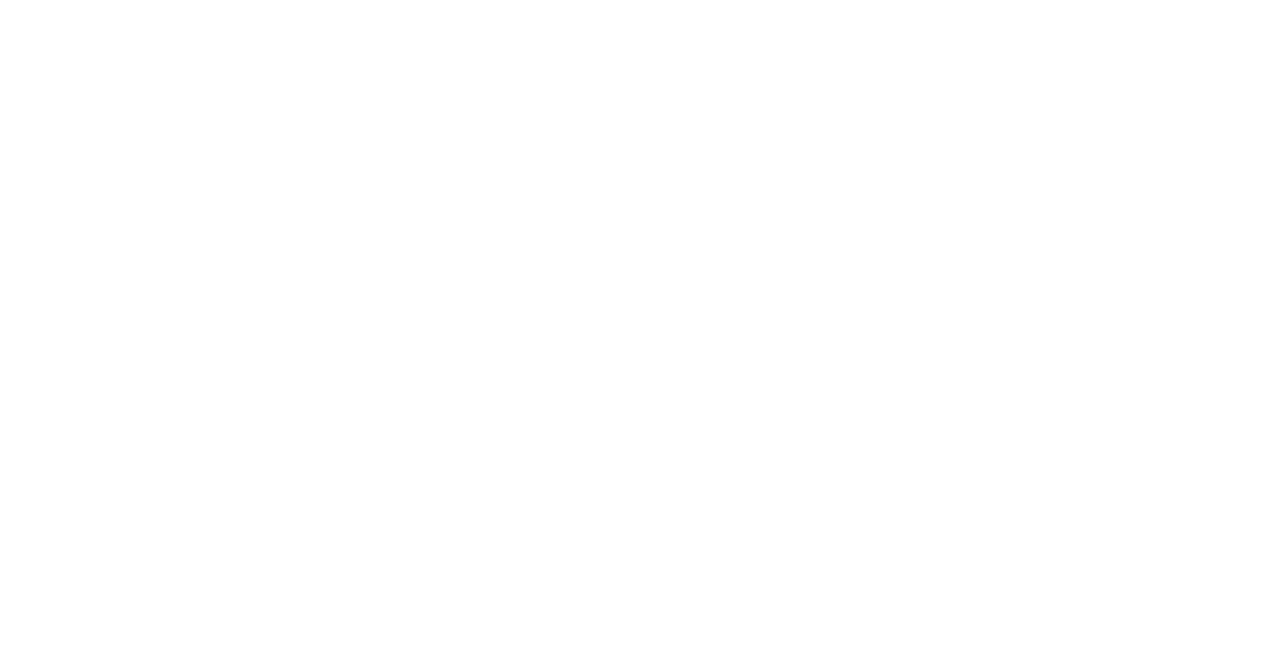
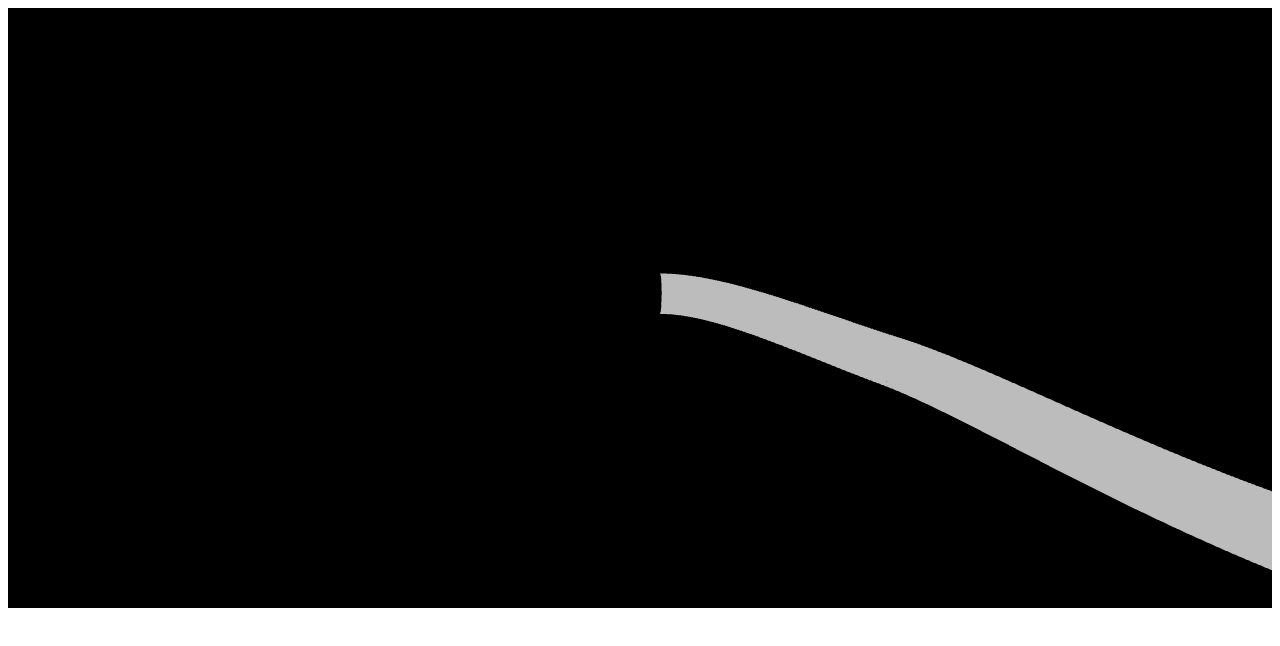
Before and after one commit to AnatoliyAndrus/three-js-metro-poc, a website built with Vite: page index.html in a window 1280 px wide. Built offline with nearby package versions, Linux system fonts and the light colour scheme.

Commit message:
added simple rendering for metro system
small fixes, added simple metro system in index.js and as json object, added util for creating bezier curves of a tunnel, added simple renderer that renders  tunnels as set of tubes

```diff
--- a/index.html
+++ b/index.html
@@ -4,7 +4,7 @@
     </head>
 
     <body>
-        <div class="sceneContainer"></div>
+        <div class="sceneContainer" style="height: 600px;"></div>
         <script type="module" src="./index.js"></script>
     </body>
 </html>
--- a/index.js
+++ b/index.js
@@ -1,9 +1,71 @@
 "use strict";
 import * as THREE from "three";
+import { OrbitControls } from "three/addons/controls/OrbitControls.js";
+import { Metro } from "./src/domain/Metro";
+import { MetroNode } from "./src/domain/MetroNode";
+import { Port } from "./src/domain/Port";
+import { Tunnel } from "./src/domain/Tunnel";
+import { Vector3 } from "three";
+import { Euler } from "three";
 
-let container = document.querySelector(".sceneContainer");
+const container = document.querySelector(".sceneContainer");
 
-let x = new THREE.BoxGeometry(1, 1, 1, 3, 3, 3);
+const scene = new THREE.Scene();
+const renderer = new THREE.WebGLRenderer({ antialias: true });
+const canvas = renderer.domElement;
+canvas.style.display = "block";
+const width = container.clientWidth;
+const height = container.clientHeight;
+renderer.setSize(width, height);
+container.append(canvas);
+const camera = new THREE.PerspectiveCamera(90, width / height, 0.1, 10_000);
+camera.position.set(0, 10, 10);
+const controls = new OrbitControls(camera, renderer.domElement);
+controls.target.set(0, 0, 0);
+controls.enableDamping = true;
+controls.minDistance = 10;
+controls.maxDistance = 2000;
 
-let att = x.getAttribute("uv");
-console.log(att);
+renderer.setAnimationLoop(() => {
+  controls.update();
+  renderer.render(scene, camera);
+});
+
+//creating our own metro
+// const station1 = new MetroNode(new Vector3(0, 0, 0));
+// const station2 = new MetroNode(new Vector3(100, 0, 10));
+
+// const station1Port = new Port(
+//   new Vector3(1, 0, -1),
+//   new Euler(0, 0, 0),
+//   station1,
+// );
+// const station2Port = new Port(
+//   new Vector3(-1, 0, -1),
+//   new Euler(0, Math.PI, 0),
+//   station1,
+// );
+
+// const points = [
+//   new Vector3(10, 0, 3),
+//   new Vector3(20, 0.5, 10),
+//   new Vector3(40, 1, 13),
+//   new Vector3(50, 1, 15),
+//   new Vector3(70, 0, 7),
+// ];
+// const tunnel = new Tunnel(station1Port, station2Port, points);
+
+// const metro = new Metro(
+//   [station1, station2],
+//   [station1Port, station2Port],
+//   [tunnel],
+// );
+// console.log(metro);
+// console.log(JSON.stringify(metro.toJSON()));
+
+import data from "./resources/tunnel-points-test.json";
+import { SimpleTubeTunnelRenderer } from "./src/rendering/SimpleTubeTunnelRender";
+const metro = Metro.fromJSON(data);
+
+const tunnelRender = new SimpleTubeTunnelRenderer(scene);
+tunnelRender.render(metro);
--- a/package.json
+++ b/package.json
@@ -12,6 +12,7 @@
   "dependencies": {
     "js": "^0.1.0",
     "three": "^0.186.1",
+    "three-orbitcontrols": "^2.110.2",
     "uuid": "^14.0.2",
     "vite": "^8.3.1"
   }
--- a/resources/tunnel-points-test.json
+++ b/resources/tunnel-points-test.json
@@ -1,34 +1,42 @@
 {
-    "points": [
+  "nodes": [
     {
-            "x": 0,
-            "y": 30,
-            "z": 0
+      "id": "96d2b17c-6bff-4bc0-8b86-9666a24d33fd",
+      "position": [0, 0, 0],
+      "rotation": [0, 0, 0, "XYZ"]
     },
     {
-            "x": 7,
-            "y": 30.5,
-            "z": -3.5
+      "id": "b90bee5b-ce6f-439e-a50a-f1e8ef12e929",
+      "position": [100, 0, 10],
+      "rotation": [0, 0, 0, "XYZ"]
+    }
+  ],
+  "ports": [
+    {
+      "id": "e0850068-c0e9-4957-97fe-b0fbe7cc10fa",
+      "localPosition": [1, 0, -1],
+      "localRotation": [0, 0, 0, "XYZ"],
+      "nodeId": "96d2b17c-6bff-4bc0-8b86-9666a24d33fd"
     },
     {
-            "x": 12,
-            "y": 31,
-            "z": -7.5
-        },
+      "id": "c73a6c7b-44ae-4b1d-ab03-de023ed30cab",
+      "localPosition": [-1, 0, -1],
+      "localRotation": [0, 3.141592653589793, 0, "XYZ"],
+      "nodeId": "b90bee5b-ce6f-439e-a50a-f1e8ef12e929"
+    }
+  ],
+  "tunnels": [
     {
-            "x": 16.4,
-            "y": 31,
-            "z": -10.5
-        },
-        {
-            "x": 20,
-            "y": 31,
-            "z": 14
-        },
-        {
-            "x": 25,
-            "y": 31,
-            "z": 15.5
+      "id": null,
+      "fromId": "e0850068-c0e9-4957-97fe-b0fbe7cc10fa",
+      "toId": "c73a6c7b-44ae-4b1d-ab03-de023ed30cab",
+      "points": [
+        [10, 0, 3],
+        [20, 0.5, 10],
+        [40, 10, 13],
+        [50, 1, 15],
+        [70, 0, 7]
+      ]
     }
   ]
 }
--- a/src/domain/Metro.js
+++ b/src/domain/Metro.js
@@ -28,7 +28,7 @@ export class Metro {
   }
   static fromJSON(data) {
     // port depends on its node, tunnel depends on port from and to
-    const nodes = data.nodes.map((node) => MetroNode.fromJSON(data.nodes));
+    const nodes = data.nodes.map((node) => MetroNode.fromJSON(node));
     const ports = data.ports.map((port) => Port.fromJSON(port, nodes));
     const tunnels = data.tunnels.map((tunnel) =>
       Tunnel.fromJSON(tunnel, ports),
--- a/src/domain/Port.js
+++ b/src/domain/Port.js
@@ -4,7 +4,9 @@ import { MetroNode } from "./MetroNode";
 import * as UUID from "uuid";
 /**
  * Port of node, to which the tunnels would be connected
- * stors relation with its node
+ * Stores relation with its node
+ *
+ * Port's global x axis is considered direction of port output
  */
 export class Port {
   id;
@@ -24,8 +26,8 @@ export class Port {
   constructor(
     localPosition = new Vector3(),
     localRotation = new Euler(0, 0, 0),
+    node = null,
     id = null,
-    node = null,
   ) {
     this.id = id ?? UUID.v4();
     this.localPosition = localPosition;
@@ -52,8 +54,8 @@ export class Port {
     return new Port(
       new Vector3().fromArray(data.localPosition),
       new Euler().fromArray(data.localRotation),
+      node,
       data.id,
-      node,
     );
   }
 }
--- /dev/null
+++ b/src/rendering/SimpleTubeTunnelRender.js
@@ -0,0 +1,35 @@
+import * as THREE from "three";
+import { Metro } from "../domain/Metro";
+import { createTunnelCurves } from "./curve-utils";
+
+export class SimpleTubeTunnelRenderer {
+  #scene;
+  #tunnels = [];
+
+  /**
+   *
+   * @param {THREE.Scene} scene
+   * @param {Metro} metro
+   */
+  constructor(scene) {
+    this.#scene = scene;
+  }
+
+  render(metro) {
+    const material = new THREE.MeshBasicMaterial({
+      color: new THREE.Color().setRGB(0.5, 0.5, 0.5),
+    });
+    for (const tunnel of metro.tunnels) {
+      const curves = createTunnelCurves(tunnel, 0.3);
+      const curveMeshes = [];
+      for (const curve of curves) {
+        const geometry = new THREE.TubeGeometry(curve, 64, 1, 8);
+        const mesh = new THREE.Mesh(geometry, material);
+        console.log(mesh.position);
+        curveMeshes.push(mesh);
+        this.#scene.add(mesh);
+      }
+      this.#tunnels.push(curveMeshes);
+    }
+  }
+}
--- /dev/null
+++ b/src/rendering/curve-utils.js
@@ -0,0 +1,88 @@
+"use strict";
+import { CubicBezierCurve3, Vector3 } from "three";
+import { Tunnel } from "../domain/Tunnel";
+import { Port } from "../domain/Port";
+/**
+ * Creates set of Bezier curve
+ * @param {Tunnel} tunnel
+ * @param {number} curvature parameter to set distance from point to control point, defined as percent of distance between start and end point of curve, example, 0.1 = 10% of distance
+ * @returns {CubicBezierCurve3[]} set of curves that define this tunnel
+ */
+export function createTunnelCurves(tunnel, curvature = 0.3) {
+  const curves = [];
+
+  const fromGlobalPosition = getPortGlobalPosition(tunnel.from);
+  const fromDirection = getPortDirectionVector(tunnel.from);
+
+  const toGlobalPosition = getPortGlobalPosition(tunnel.to);
+  const toDirection = getPortDirectionVector(tunnel.to);
+
+  //saving previous end direction, and setting its negated version to next start direction to make less computations
+  let prevEndDirection = null;
+  //for example, if there are no points at all, this shall make one iteration, drawing line between 'from' and 'to' ports
+  for (let i = 0; i < tunnel.points.length + 1; i++) {
+    //start and end of the line. Might have port position
+    let startPoint;
+    let endPoint;
+    //normalized vectors which define where control points will be
+    let startDirection;
+    let endDirection;
+
+    if (i === 0) {
+      startPoint = fromGlobalPosition;
+      startDirection = fromDirection;
+    } else {
+      startPoint = tunnel.points[i - 1];
+      startDirection = prevEndDirection.clone().negate();
+    }
+
+    if (i === tunnel.points.length) {
+      endPoint = toGlobalPosition;
+      endDirection = toDirection;
+    } else {
+      endPoint = tunnel.points[i];
+      let nextPoint =
+        i === tunnel.points.length - 1
+          ? toGlobalPosition
+          : tunnel.points[i + 1];
+      endDirection = startPoint.clone().sub(nextPoint).normalize();
+      prevEndDirection = endDirection.clone();
+    }
+
+    const distanceBetweenStartEnd = endPoint.clone().sub(startPoint).length();
+    const controlPoint1 = startDirection
+      .clone()
+      .multiplyScalar(distanceBetweenStartEnd * curvature)
+      .add(startPoint);
+    const controlPoint2 = endDirection
+      .clone()
+      .multiplyScalar(distanceBetweenStartEnd * curvature)
+      .add(endPoint);
+    curves.push(
+      new CubicBezierCurve3(startPoint, controlPoint1, controlPoint2, endPoint),
+    );
+  }
+  return curves;
+}
+
+/**
+ * @param {Port} port
+ * @returns {Vector3} global position of the port, taking into account position and rotation of its node
+ */
+function getPortGlobalPosition(port) {
+  return port.localPosition
+    .clone()
+    .applyEuler(port.node.rotation)
+    .add(port.node.position);
+}
+
+/**
+ *
+ * @param {Port} port
+ * @returns {Vector3} direction vector of port is considered its x axis
+ */
+function getPortDirectionVector(port) {
+  return new Vector3(1, 0, 0)
+    .applyEuler(port.localRotation)
+    .applyEuler(port.node.rotation);
+}
```
Also changed, not shown: src/domain/Tunnel.js (+7 -1 lines), 1 other file. Lines whose indentation alone changed are shown as unchanged.
